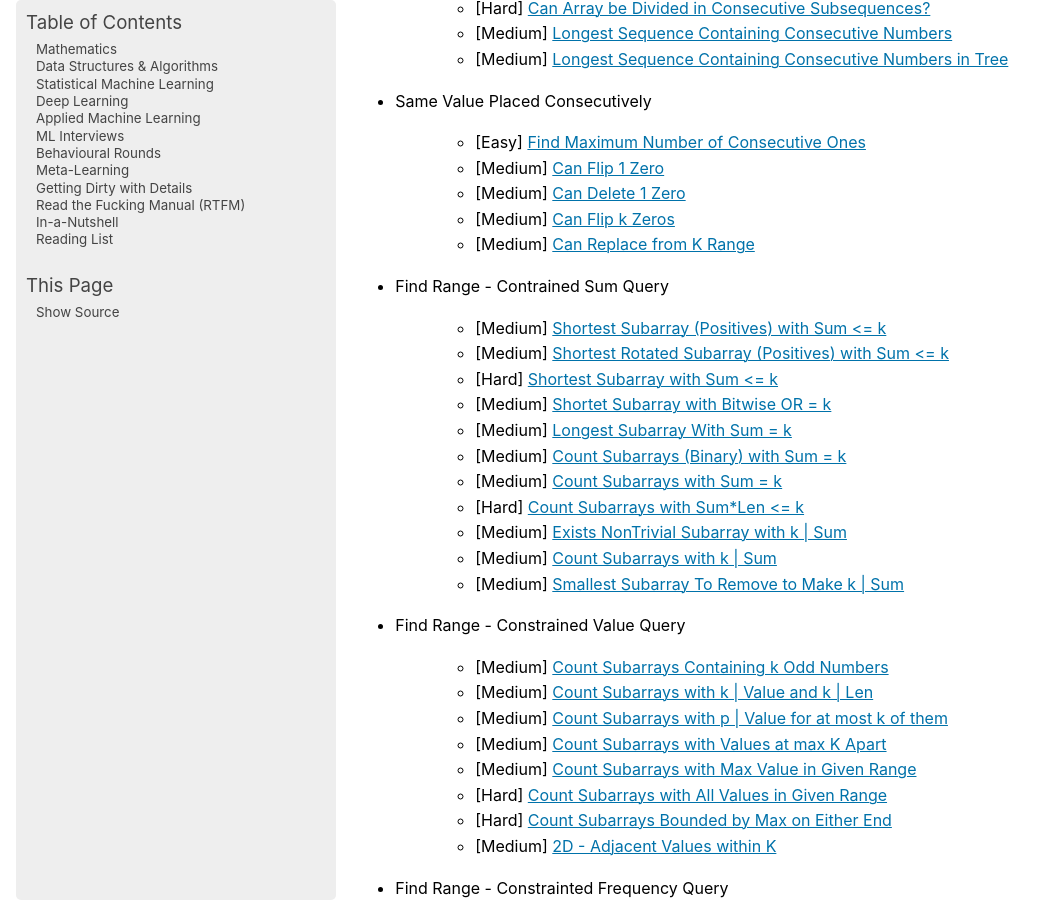
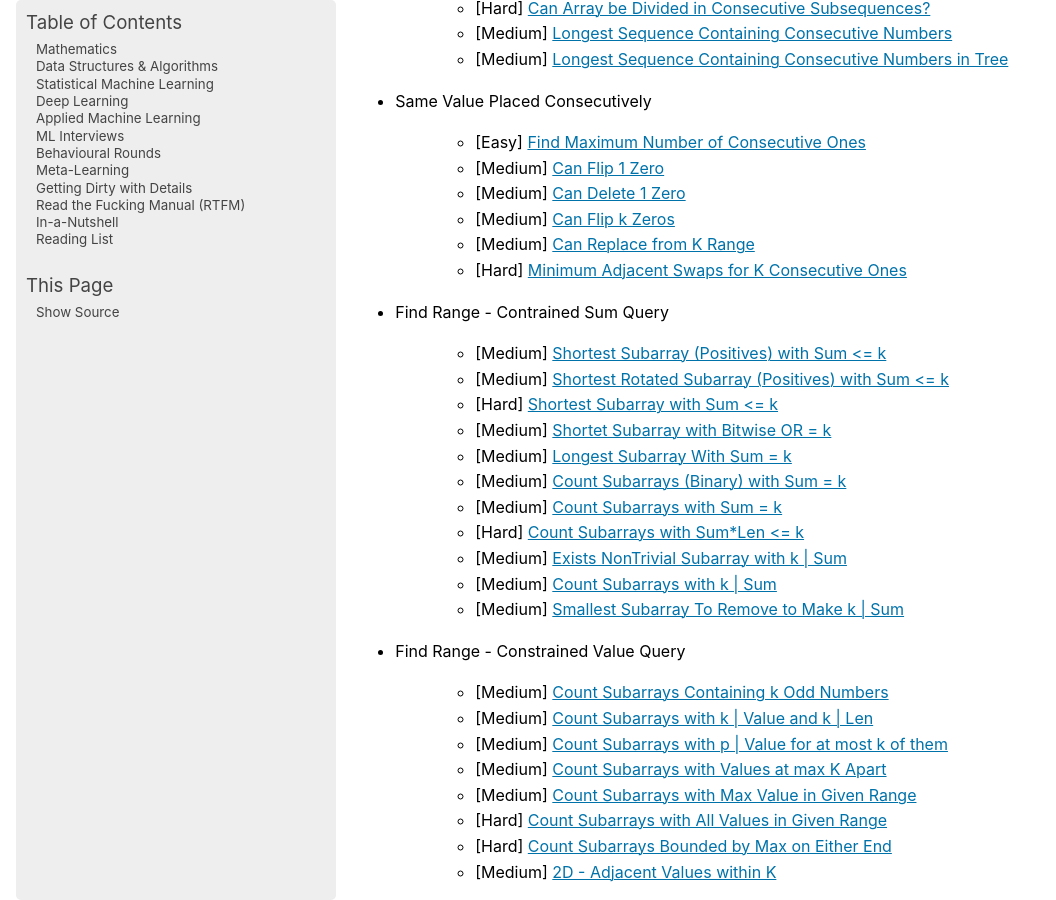
Before and after one commit to uselesstechjunks/leetcode, a Sphinx documentation site: the page built from docs/source/dsa/qb.rst, in a window 1280 px wide and 900 px high, scrolled down 343 px. Shown: the whole window, without its empty margins (0-1056 px from the left). Built offline with Sphinx 7.4.7, drawn with Linux system fonts in a browser that asks for light colours; pages that are not in the unit, such as notebooks, are missing from menus.

Commit message:
Update qb.rst

```diff
--- a/docs/source/dsa/qb.rst
+++ b/docs/source/dsa/qb.rst
@@ -18,6 +18,7 @@ Arrays
 	- [Medium] `Can Delete 1 Zero <https://leetcode.com/problems/longest-subarray-of-1s-after-deleting-one-element/description/>`_
 	- [Medium] `Can Flip k Zeros <https://leetcode.com/problems/max-consecutive-ones-iii/description/>`_
 	- [Medium] `Can Replace from K Range <https://leetcode.com/problems/maximum-beauty-of-an-array-after-applying-operation/description/>`_
+	- [Hard] `Minimum Adjacent Swaps for K Consecutive Ones <https://leetcode.com/problems/minimum-adjacent-swaps-for-k-consecutive-ones/description/>`_
 - Find Range - Contrained Sum Query
 
 	- [Medium] `Shortest Subarray (Positives) with Sum <= k <https://leetcode.com/problems/minimum-size-subarray-sum/description/>`_
```
